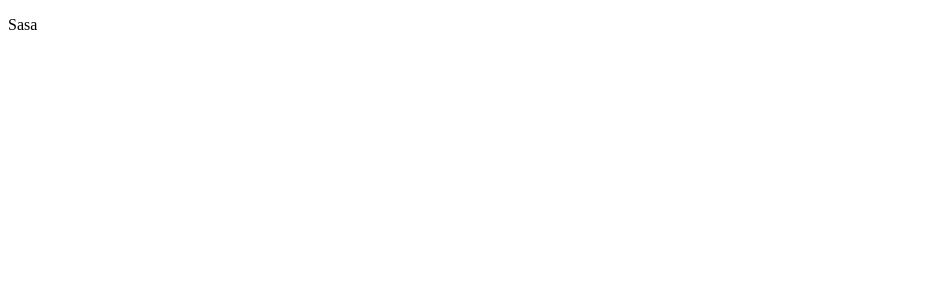
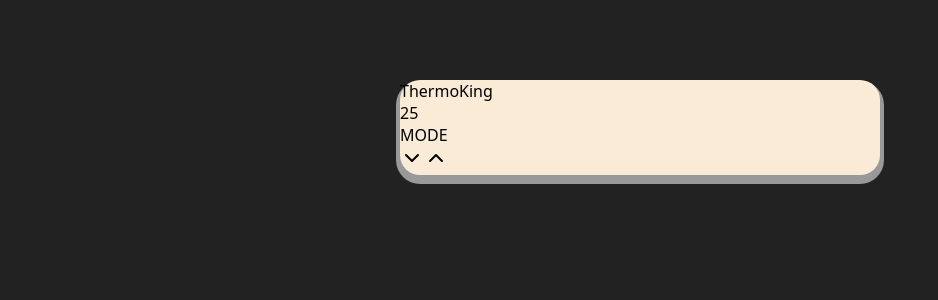
Before and after one commit to drkedrkedjon/thermostat-in-react, a React (Vite) app: page / in a window 1280 px wide. Shown: the top 300 px of the page, without its empty margins (0-938 px from the left). Built offline with nearby package versions, Linux system fonts and the light colour scheme.

Commit message:
Working on basic html & css

```diff
--- a/package.json
+++ b/package.json
@@ -11,7 +11,8 @@
   },
   "dependencies": {
     "react": "^18.2.0",
-    "react-dom": "^18.2.0"
+    "react-dom": "^18.2.0",
+    "react-feather": "^2.0.10"
   },
   "devDependencies": {
     "@types/react": "^18.2.15",
--- a/src/App.jsx
+++ b/src/App.jsx
@@ -1,8 +1,10 @@
+import Thermostato from "./Thermostato";
+
 function App() {
   return (
-    <>
-      <p>Sasa</p>
-    </>
+    <main>
+      <Thermostato />
+    </main>
   );
 }
 
--- /dev/null
+++ b/src/Thermostato.jsx
@@ -0,0 +1,26 @@
+import { ChevronDown, ChevronUp } from "react-feather";
+
+export default function Thermostato() {
+  return (
+    <>
+      <div className="thermostato">
+        <h1>ThermoKing</h1>
+        <div className="thermostato__display">25</div>
+        <div>
+          <div>
+            <label htmlFor="">MODE</label>
+            <input type="checkmark" />
+          </div>
+          <div>
+            <button>
+              <ChevronDown />
+            </button>
+            <button>
+              <ChevronUp />
+            </button>
+          </div>
+        </div>
+      </div>
+    </>
+  );
+}
--- a/src/index.css
+++ b/src/index.css
@@ -0,0 +1,116 @@
+/***
+    The new CSS reset - version 1.7.3 (last updated 7.8.2022)
+    GitHub page: https://github.com/elad2412/the-new-css-reset
+***/
+
+/*
+    Remove all the styles of the "User-Agent-Stylesheet", except for the 'display' property
+    - The "symbol *" part is to solve Firefox SVG sprite bug
+ */
+*:where(
+    :not(html, iframe, canvas, img, svg, video, audio):not(svg *, symbol *)
+  ) {
+  all: unset;
+  display: revert;
+}
+
+/* Preferred box-sizing value */
+*,
+*::before,
+*::after {
+  box-sizing: border-box;
+}
+
+/* Reapply the pointer cursor for anchor tags */
+a,
+button {
+  cursor: revert;
+}
+
+/* Remove list styles (bullets/numbers) */
+ol,
+ul,
+menu {
+  list-style: none;
+}
+
+/* For images to not be able to exceed their container */
+img {
+  max-width: 100%;
+}
+
+/* removes spacing between cells in tables */
+table {
+  border-collapse: collapse;
+}
+
+/* Safari - solving issue when using user-select:none on the <body> text input doesn't working */
+input,
+textarea {
+  -webkit-user-select: auto;
+}
+
+/* revert the 'white-space' property for textarea elements on Safari */
+textarea {
+  white-space: revert;
+}
+
+/* minimum style to allow to style meter element */
+meter {
+  -webkit-appearance: revert;
+  appearance: revert;
+}
+
+/* reset default text opacity of input placeholder */
+::placeholder {
+  color: unset;
+}
+
+/* fix the feature of 'hidden' attribute.
+display:revert; revert to element instead of attribute */
+:where([hidden]) {
+  display: none;
+}
+
+/* revert for bug in Chromium browsers
+- fix for the content editable attribute will work properly.
+- webkit-user-select: auto; added for Safari in case of using user-select:none on wrapper element*/
+:where([contenteditable]:not([contenteditable="false"])) {
+  -moz-user-modify: read-write;
+  -webkit-user-modify: read-write;
+  overflow-wrap: break-word;
+  -webkit-line-break: after-white-space;
+  -webkit-user-select: auto;
+}
+
+/* apply back the draggable feature - exist only in Chromium and Safari */
+:where([draggable="true"]) {
+  -webkit-user-drag: element;
+}
+/* Fin de CSS reset */
+
+body {
+  background-color: #222222;
+  margin-top: 10svh;
+  font-family:
+    system-ui,
+    -apple-system,
+    BlinkMacSystemFont,
+    "Segoe UI",
+    Roboto,
+    Oxygen,
+    Ubuntu,
+    Cantarell,
+    "Open Sans",
+    "Helvetica Neue",
+    sans-serif;
+}
+main {
+  max-width: 30rem;
+  margin: 0 auto;
+}
+.thermostato {
+  background-color: antiquewhite;
+  border-radius: 20px;
+  box-shadow: 0 5px 0 4px #999;
+}
```
Also changed, not shown: 1 other file (tests, documents, lock files or other folders).
